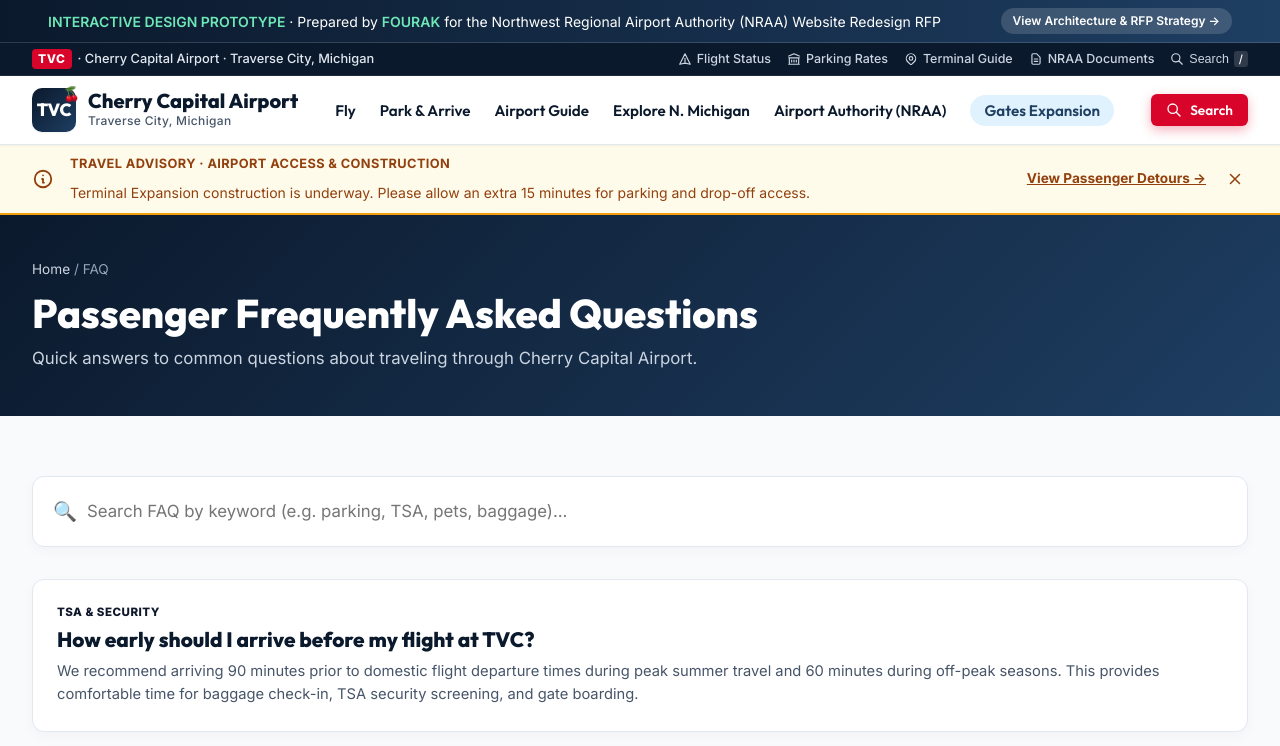
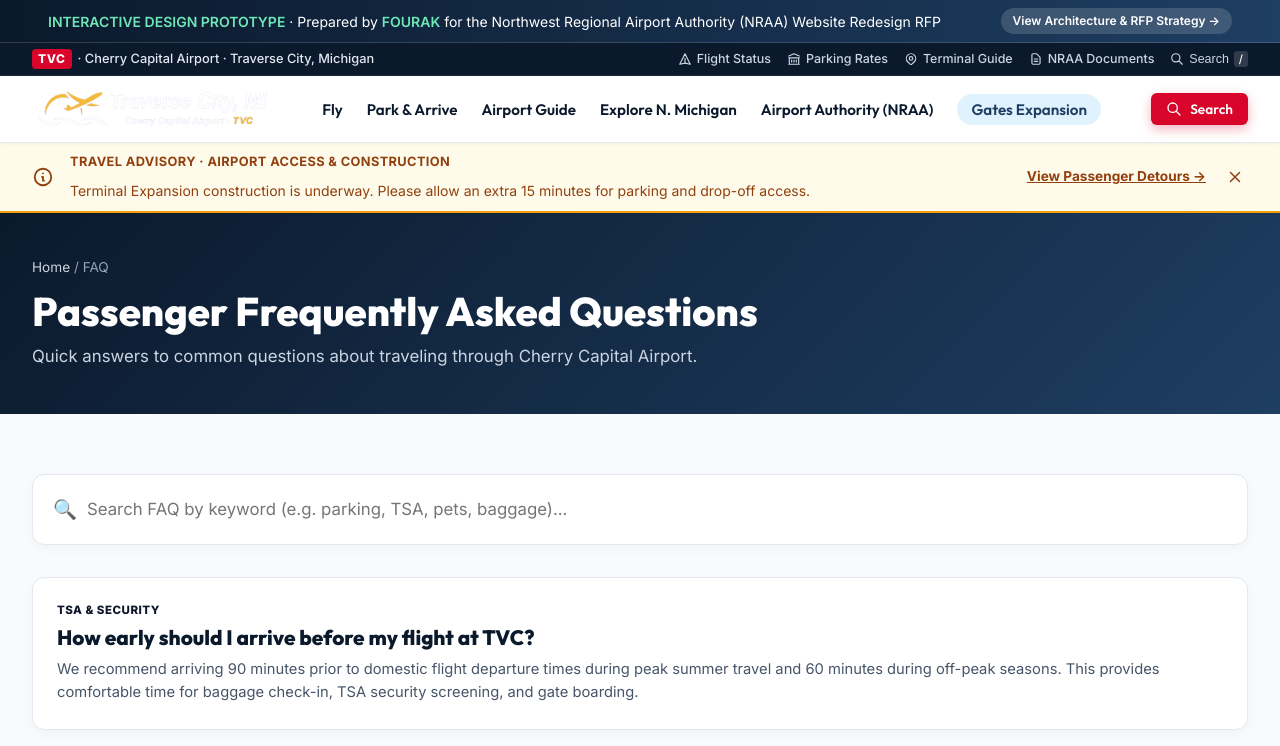
Before and after one commit to kb907alaska/tvcairport-com, an Astro site: page /faq in a window 1280 px wide. Shown: the top 746 px of the page. Built offline with nearby package versions, Linux system fonts and the light colour scheme; Astro itself is replaced by a stand-in of ours.

Commit message:
feat: Integrate official TVC Cherry Capital Airport header/footer logos, favicon, and carrier brand assets

```diff
--- a/src/components/Footer.astro
+++ b/src/components/Footer.astro
@@ -23,8 +23,7 @@ const currentYear = new Date().getFullYear();
       <!-- Column 1: Brand & Contact -->
       <div class="footer-col brand-col">
         <div class="footer-logo">
-          <span class="footer-tvc-badge">TVC</span>
-          <span class="footer-brand-title">Cherry Capital Airport</span>
+          <img src="/images/logos/tvc-logo-footer.png" alt="Cherry Capital Airport TVC Logo" class="official-footer-logo" width="180" height="40" />
         </div>
         <p class="footer-address">
           Northwest Regional Airport Authority<br />
--- a/src/components/Header.astro
+++ b/src/components/Header.astro
@@ -56,14 +56,7 @@ const currentPath = Astro.url.pathname;
   <div class="main-header">
     <div class="container main-header-container">
       <a href="/" class="brand-logo" aria-label="Cherry Capital Airport Home">
-        <div class="logo-mark">
-          <span class="logo-code">TVC</span>
-          <span class="logo-cherry-icon" aria-hidden="true">🍒</span>
-        </div>
-        <div class="logo-text">
-          <span class="logo-title">Cherry Capital Airport</span>
-          <span class="logo-subtitle">Traverse City, Michigan</span>
-        </div>
+        <img src="/images/logos/tvc-logo-header.png" alt="Cherry Capital Airport TVC Logo" class="official-header-logo" width="240" height="42" />
       </a>
 
       <!-- Desktop Navigation Menu -->
@@ -281,6 +274,13 @@ const currentPath = Astro.url.pathname;
     align-items: center;
     gap: 12px;
     text-decoration: none;
+  }
+
+  .official-header-logo {
+    height: 42px;
+    width: auto;
+    max-width: 240px;
+    object-fit: contain;
   }
 
   .logo-mark {
--- a/src/layouts/Layout.astro
+++ b/src/layouts/Layout.astro
@@ -50,7 +50,8 @@ const schemaData = {
   <head>
     <meta charset="UTF-8" />
     <meta name="viewport" content="width=device-width, initial-scale=1.0" />
-    <link rel="icon" type="image/svg+xml" href="/favicon.svg" />
+    <link rel="icon" type="image/x-icon" href="/favicon.ico" />
+    <link rel="apple-touch-icon" href="/images/logos/tvc-app-icon.png" />
 
     <!-- Primary Meta Tags -->
     <title>{title}</title>
```
Also changed, not shown: src/data/flights.ts (+5 -5 lines), public/favicon.ico, public/images/airlines/allegiant.png (added), public/images/airlines/american.png (added), public/images/airlines/delta.png (added), public/images/airlines/suncountry.png (added), public/images/airlines/united.png (added), public/images/logos/tvc-app-icon.png (added), public/images/logos/tvc-logo-footer.png (added), public/images/logos/tvc-logo-header.png (added).
